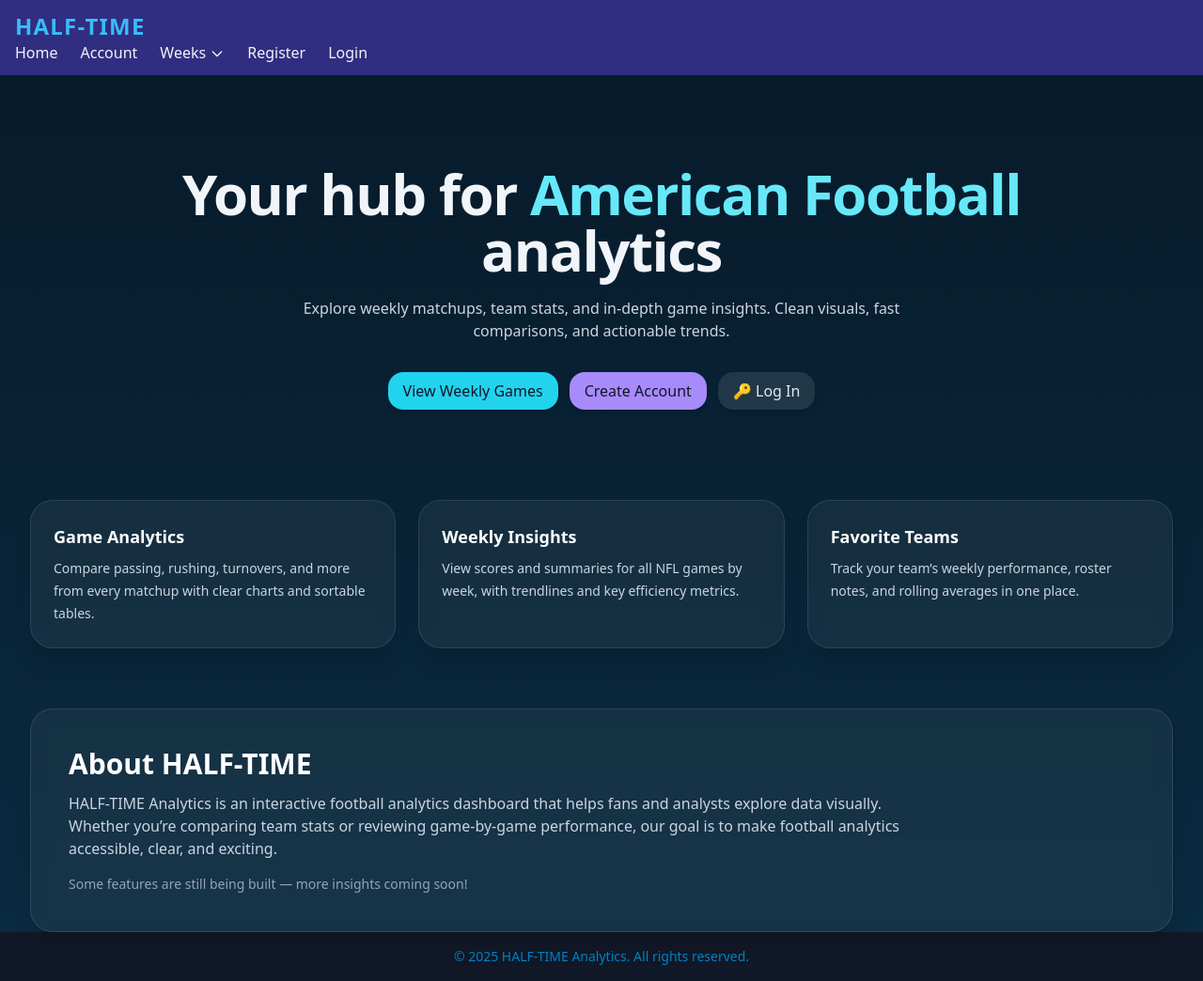
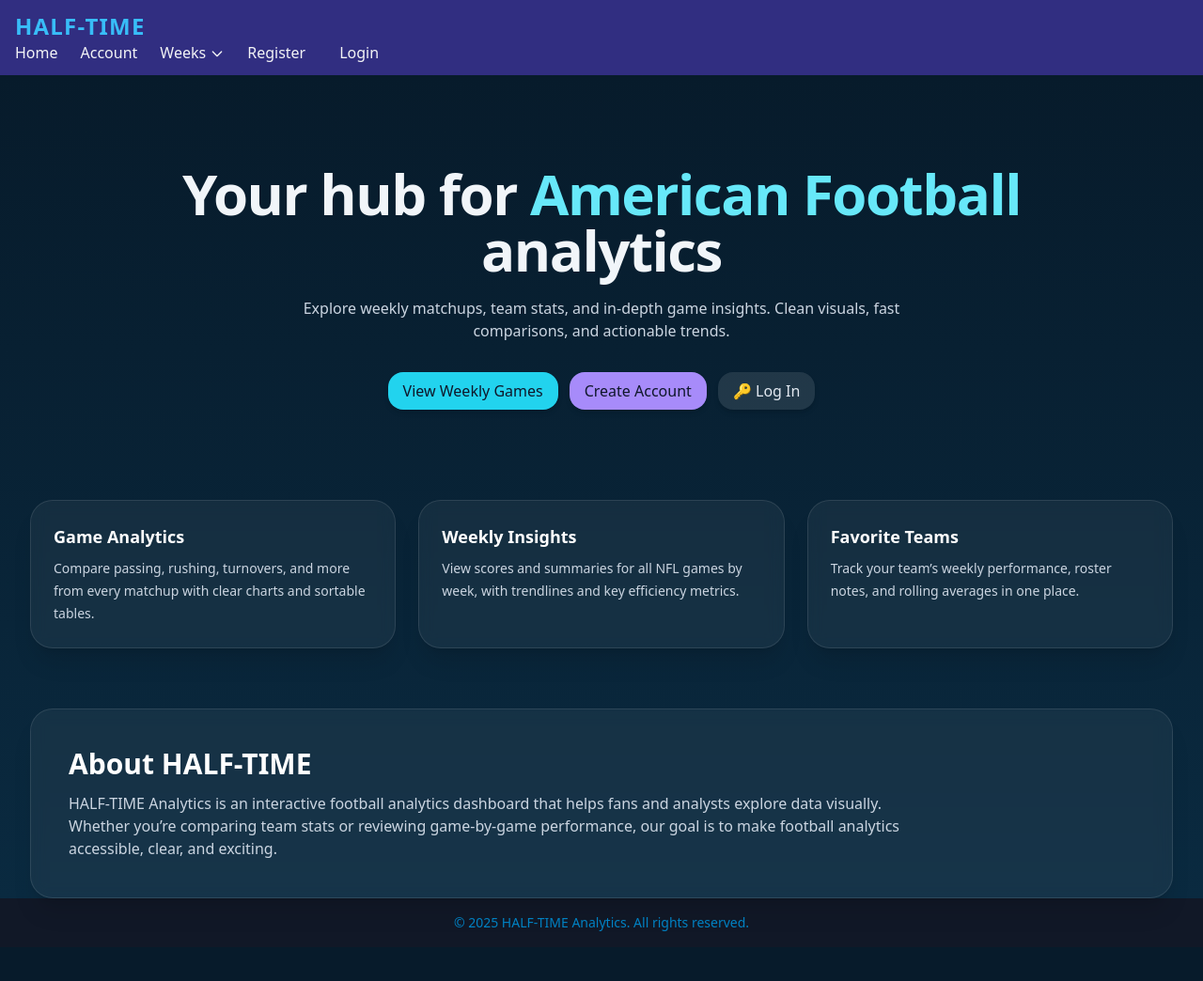
Before and after one commit to tnazm/sports-tracker, a Django app: page / in a window 1280 px wide. Shown: the whole page at 94% size. After the commit the page ends 991 px from the top, so only its background shows below. Run offline with Django 4.2, Linux system fonts and the light colour scheme; some libraries are stand-ins or nearby versions.

Commit message:
removed some lines, fixed moblie ui

```diff
--- a/sportstracker_app/templates/main.html
+++ b/sportstracker_app/templates/main.html
@@ -79,7 +79,6 @@
         Whether you’re comparing team stats or reviewing game-by-game performance, our goal is to make football analytics
         accessible, clear, and exciting.
       </p>
-      <p class="text-slate-400 text-sm mt-4">Some features are still being built — more insights coming soon!</p>
     </div>
   </section>
 
--- a/sportstracker_app/templates/navbar.html
+++ b/sportstracker_app/templates/navbar.html
@@ -46,21 +46,21 @@
   </div>
 </div>
 {% if user.is_authenticated %}
-  <a href="{% url 'pickteam' %}" class="hover:text-orange-400 py-2 lg:py-0"> Favorite Teams</a>
+  <a href="{% url 'pickteam' %}" class="block lg:inline-block px-3 py-1 lg:py-0 hover:text-orange-400"> Favorite Teams</a>
   {% endif %}
   {% if user.is_authenticated == False %}
   <a href="{% url 'register' %}" class="hover:text-orange-400 py-2 lg:py-0">Register</a>
   {% endif %}
   {% if user.is_authenticated %}
-  <a href="/favteamgames/{{Team}}/" class="hover:text-orange-400 py-2 lg:py-0">Favorite Teams Games </a>
-    <a href="{% url 'logout' %}" class="hover:text-orange-400 py-2 lg:py-0">Logout</a>
+  <a href="/favteamgames/{{Team}}/" class="block lg:inline-block px-3 py-1 lg:py-0 hover:text-orange-400">Favorite Teams Games</a>
+    <a href="{% url 'logout' %}" class="block lg:inline-block px-3 py-1 lg:py-0 hover:text-orange-400">Logout</a>
   {% else %}
-    <a href="{% url 'login' %}" class="hover:text-orange-400 py-2 lg:py-0">Login</a>
+    <a href="{% url 'login' %}" class="block lg:inline-block px-3 py-1 lg:py-0 hover:text-orange-400">Login</a>
   {% endif %}
   </div>
 
   <!-- Mobile Menu (Dropdown for small screens) -->
-  <div id="mobile-menu" class="hidden flex-col space-y-2 mt-3 text-lg lg:hidden">
+  <div id="mobile-menu" class="hidden flex-col space-y-1 mt-3 text-lg lg:hidden">
     <a href="{% url 'home' %}" class="block hover:text-orange-400">Home</a>
 
     <details class="bg-indigo-800 rounded-md">
@@ -75,23 +75,21 @@
       </div>
     </details>
 
-    <a href="#" class="block hover:text-orange-400">Teams</a>
+
 
     <a href="{% url 'account' %}" class="block hover:text-orange-400">Account</a>
 
     <a href="{% url 'register' %}" class="block hover:text-orange-400">Register</a>
   {% if user.is_authenticated %}
 
-    <a href="{% url 'logout' %}" class="hover:text-orange-400 py-2 lg:py-0">Logout</a>
+    <a href="{% url 'logout' %}" class="block px-3 py-1 hover:text-orange-400">Logout</a>
+    <a href="/favteamgames/{{Team}}/" class="block px-3 py-1 hover:text-orange-400">View Favorite Teams</a>
 
   {% else %}
     <a href="{% url 'login' %}" class="hover:text-orange-400 py-2 lg:py-0">Login</a>
   {% endif %}
 
-  {% if user.is_authenticated %}
-  <a href="/favteamgames/{{Team}}/" class="hover:text-orange-400 py-2 lg:py-0">View Favorite Teams</a>
 
-  {% endif %}
   </div>
 
   <!-- Toggle Script -->
```
